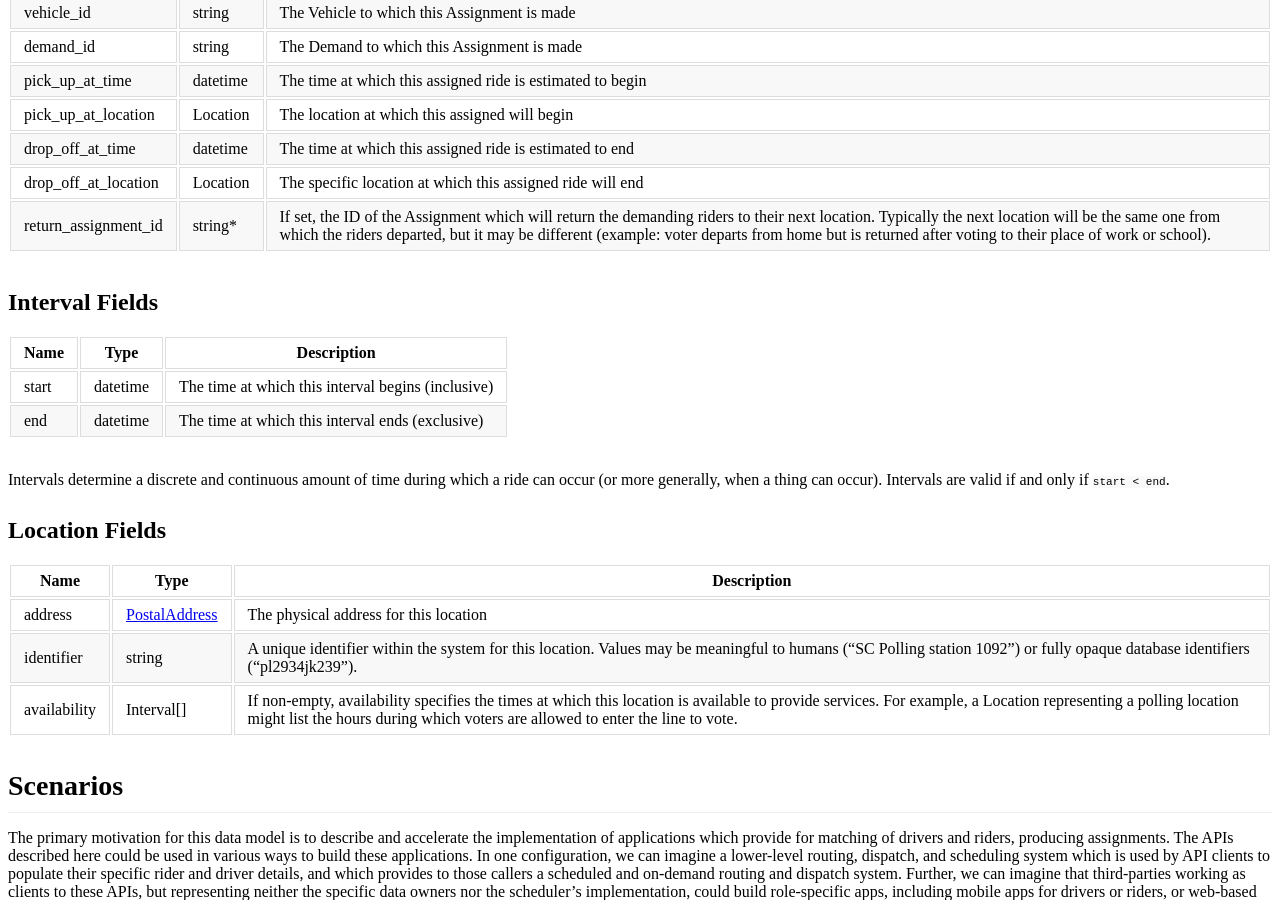
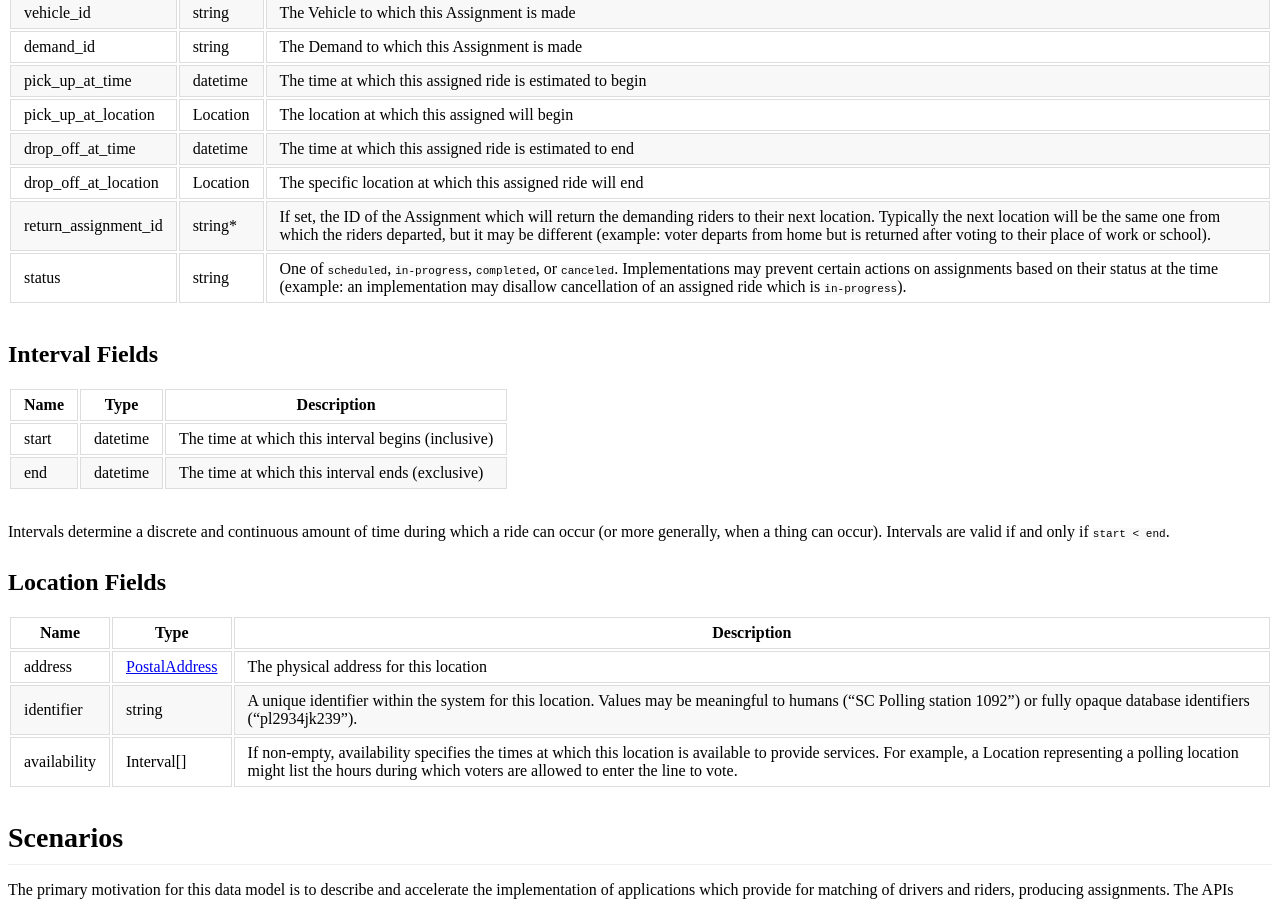
Before and after one commit to opensupporter/osdi-docs, a Jekyll site: the page built from gotv_transportation.md, in a window 1280 px wide and 900 px high, scrolled down 4121 px. Built offline with Jekyll 4.4.1, drawn with Linux system fonts in a browser that asks for light colours; a style sheet for code colours, icons or effects is not loaded.

Commit message:
Add breadcrumb/placeholder for assigment status

```diff
--- a/gotv_transportation.md
+++ b/gotv_transportation.md
@@ -121,6 +121,7 @@ An implementation supporting the APIs here would employ some matching and schedu
 | drop_off_at_time | datetime | The time at which this assigned ride is estimated to end
 | drop_off_at_location | Location | The specific location at which this assigned ride will end
 | return_assignment_id | string* | If set, the ID of the Assignment which will return the demanding riders to their next location. Typically the next location will be the same one from which the riders departed, but it may be different (example: voter departs from home but is returned after voting to their place of work or school).
+| status | string | One of `scheduled`, `in-progress`, `completed`, or `canceled`. Implementations may prevent certain actions on assignments based on their status at the time (example: an implementation may disallow cancellation of an assigned ride which is `in-progress`).
 
 ### Interval Fields
 
```
